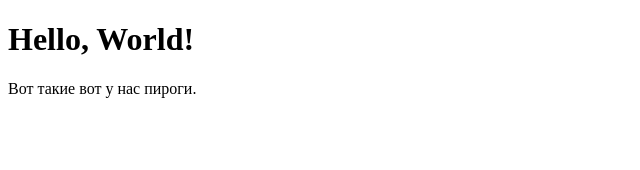
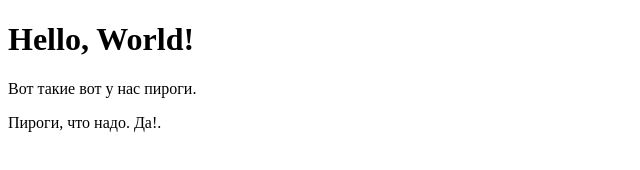
Before and after one commit to webmasterdima/test_repo, a plain HTML site: page index.html in a window 1280 px wide. Shown: the whole page, without its empty margins (0-640 px from the left). Drawn offline with Linux system fonts and the light colour scheme.

Commit message:
Ещё одн текст про пироги

```diff
--- a/index.html
+++ b/index.html
@@ -9,5 +9,6 @@
 <body>
   <h1>Hello, World!</h1>
   <P>Вот такие вот у нас пироги.</P>
+  <P>Пироги, что надо. Да!.</P>
 </body>
 </html>
```
